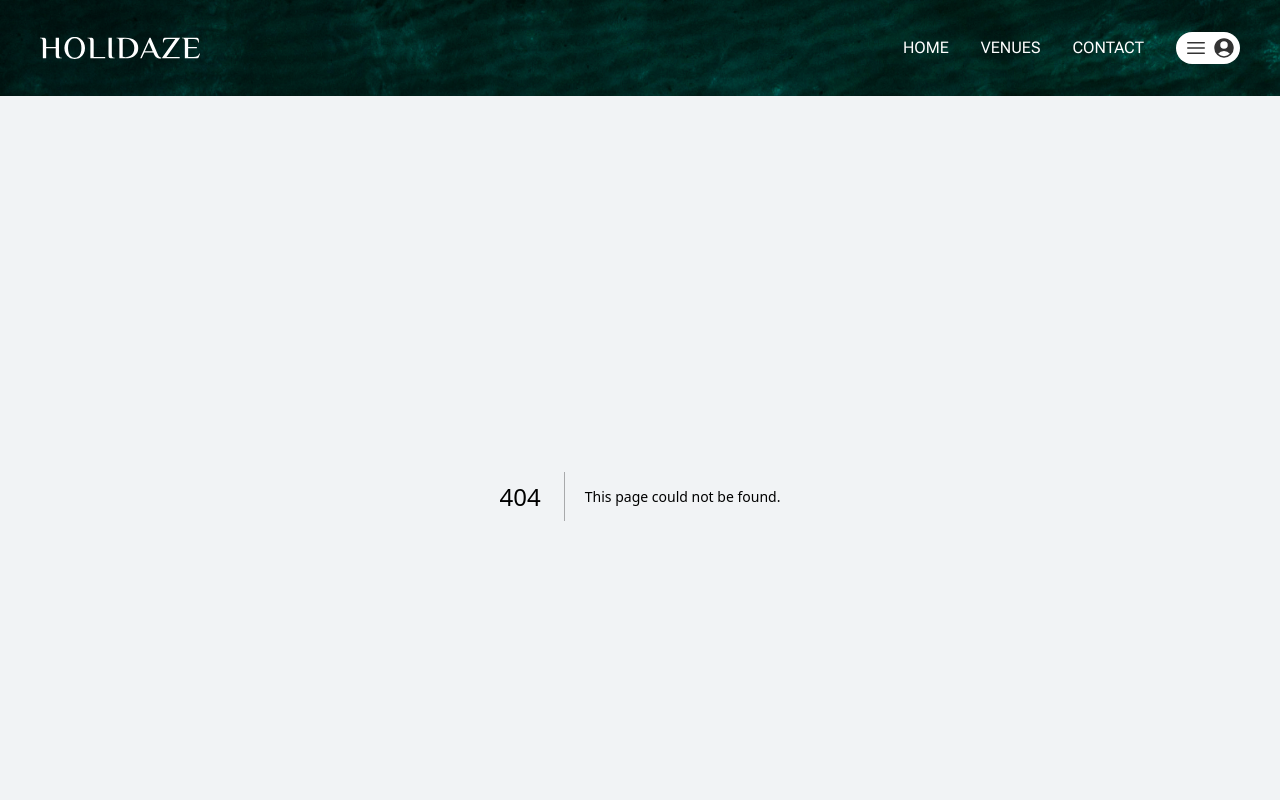
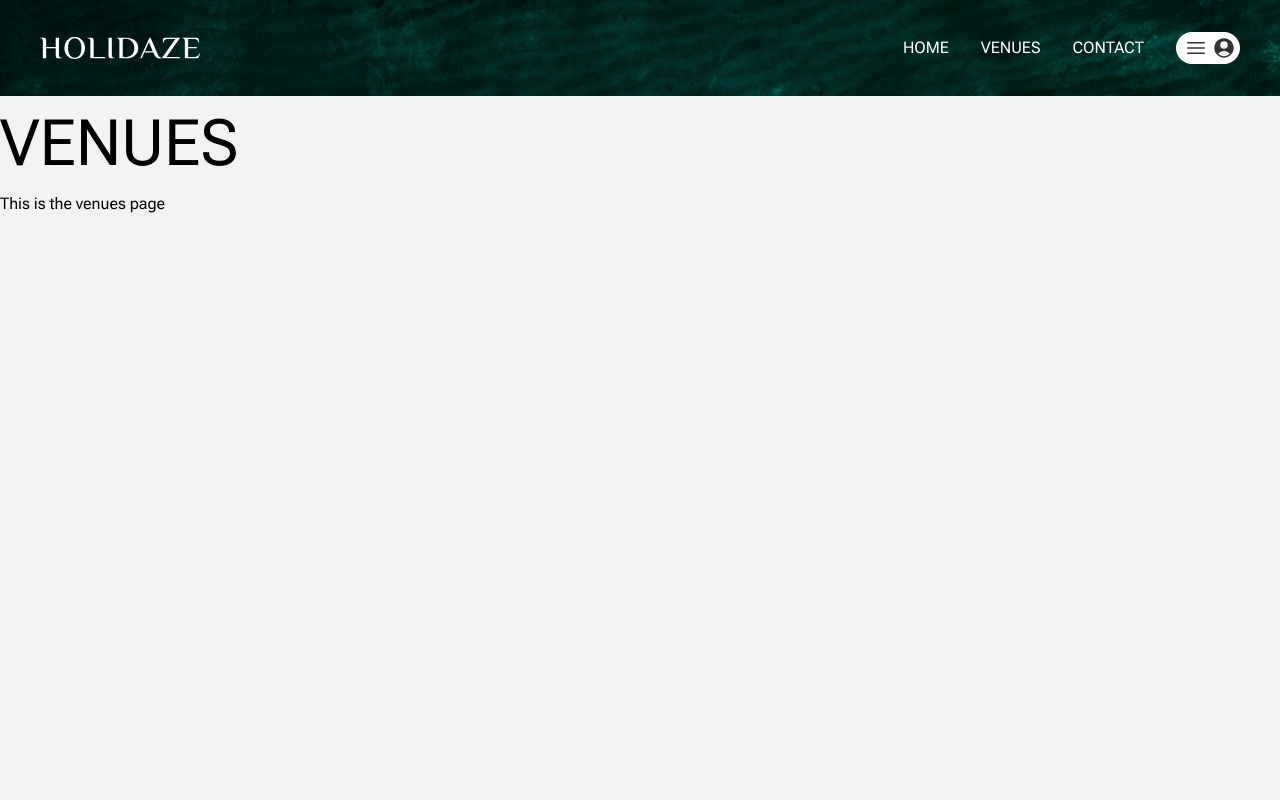
Before and after one commit to devholdt/Holidaze, a Next.js app: page /venues in a window 1280 px wide. Before the commit this address had no page. Shown: the top 800 px of the page. Built offline with nearby package versions, Linux system fonts and the light colour scheme.

Commit message:
adds venues page

```diff
--- /dev/null
+++ b/app/venues/page.tsx
@@ -0,0 +1,14 @@
+import { Metadata } from "next";
+
+export const metadata: Metadata = {
+	title: "Venues",
+};
+
+export default function Page() {
+	return (
+		<main className="flex flex-col min-h-screen max-w-7xl m-auto">
+			<h1>Venues</h1>
+			<p>This is the venues page</p>
+		</main>
+	);
+}
```
